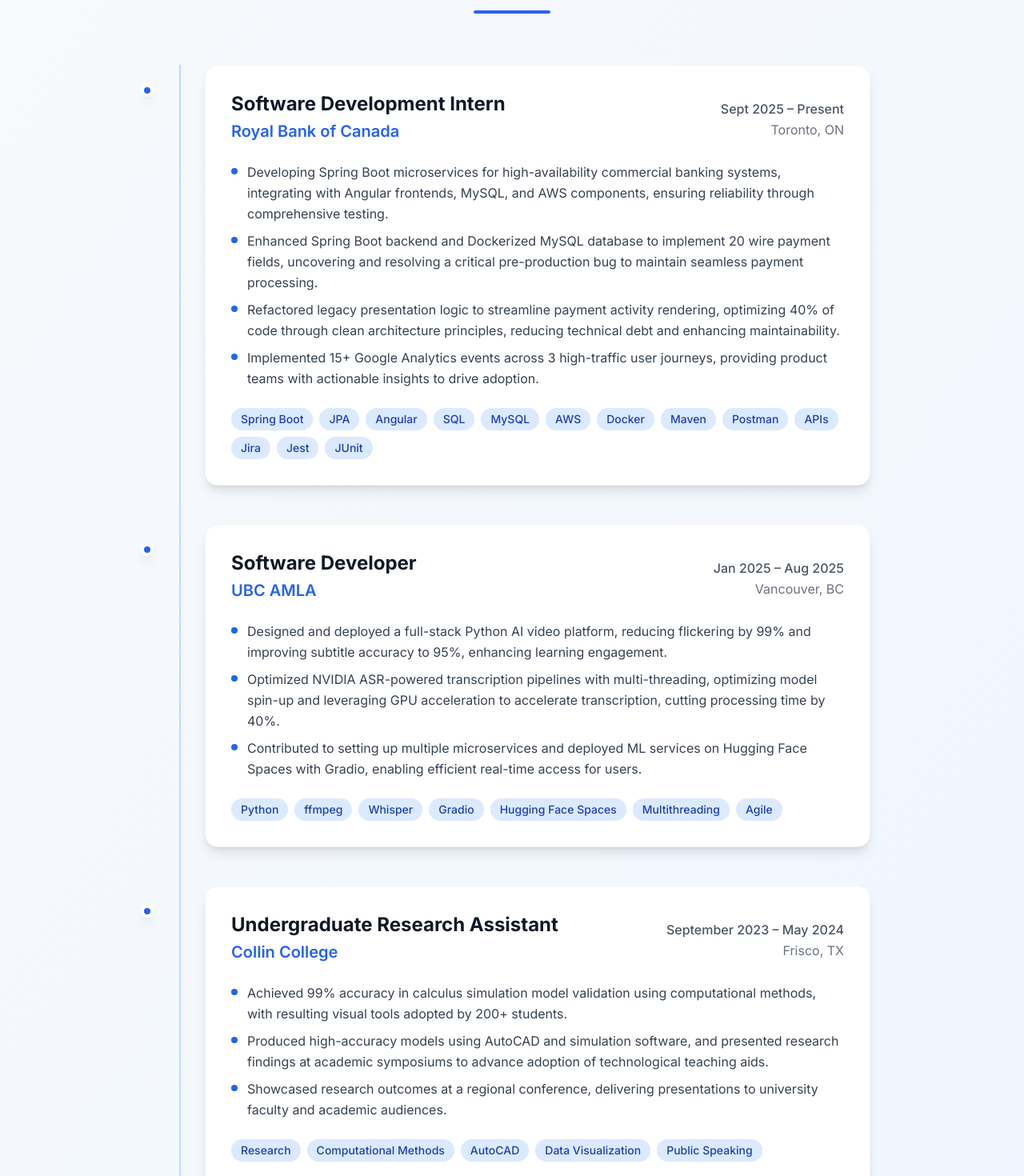
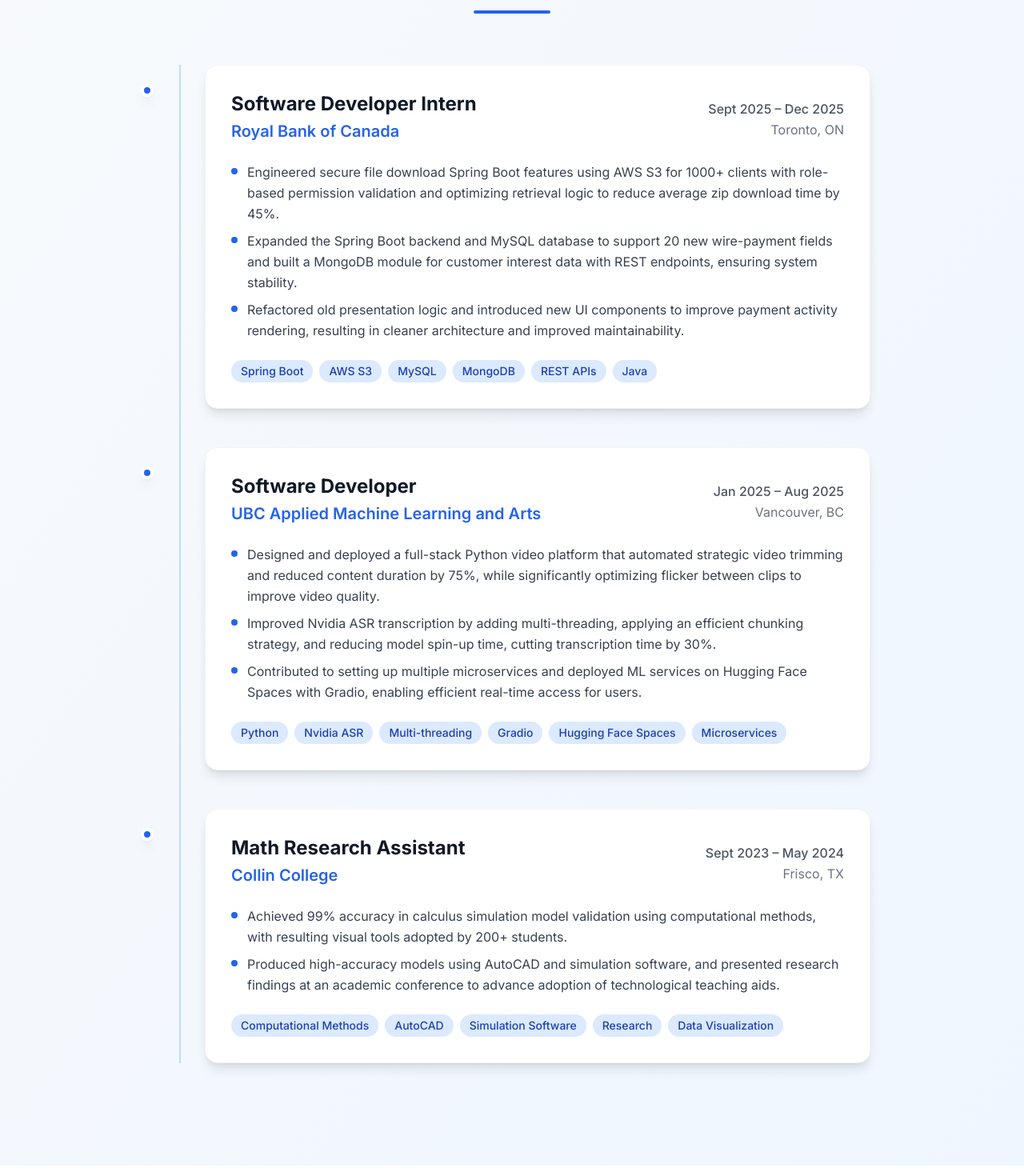
Before and after one commit to YuvamKumarSWE/PersonalPortfolio, a React (Vite) app: page /experience in a window 1280 px wide. Shown: the part 300-1770 px from the top of the page at 80% size. Built offline with nearby package versions, Linux system fonts and the light colour scheme; a web font is replaced by a local one.

Commit message:
Update info

```diff
--- a/src/Components/Experience.jsx
+++ b/src/Components/Experience.jsx
@@ -6,42 +6,41 @@
         {
             id: 1,
             company: "Royal Bank of Canada",
-            position: "Software Development Intern",
-            duration: "Sept 2025 – Present",
+            position: "Software Developer Intern",
+            duration: "Sept 2025 – Dec 2025",
             location: "Toronto, ON",
             description: [
-                "Developing Spring Boot microservices for high-availability commercial banking systems, integrating with Angular frontends, MySQL, and AWS components, ensuring reliability through comprehensive testing.",
-                "Enhanced Spring Boot backend and Dockerized MySQL database to implement 20 wire payment fields, uncovering and resolving a critical pre-production bug to maintain seamless payment processing.",
-                "Refactored legacy presentation logic to streamline payment activity rendering, optimizing 40% of code through clean architecture principles, reducing technical debt and enhancing maintainability.",
-                "Implemented 15+ Google Analytics events across 3 high-traffic user journeys, providing product teams with actionable insights to drive adoption."
+                "Engineered secure file download Spring Boot features using AWS S3 for 1000+ clients with role-based permission validation and optimizing retrieval logic to reduce average zip download time by 45%.",
+                "Expanded the Spring Boot backend and MySQL database to support 20 new wire-payment fields and built a MongoDB module for customer interest data with REST endpoints, ensuring system stability.",
+                "Refactored old presentation logic and introduced new UI components to improve payment activity rendering, resulting in cleaner architecture and improved maintainability."
             ],
-            technologies: ["Spring Boot", "JPA", "Angular", "SQL", "MySQL", "AWS", "Docker", "Maven", "Postman", "APIs", "Jira", "Jest", "JUnit"]
+            technologies: ["Spring Boot", "AWS S3", "MySQL", "MongoDB", "REST APIs", "Java"]
         },
         {
             id: 2,
-            company: "UBC AMLA",
+            company: "UBC Applied Machine Learning and Arts",
             position: "Software Developer",
+            duration: "Jan 2025 – Aug 2025",
             duration: "Jan 2025 – Aug 2025",
             location: "Vancouver, BC",
             description: [
-                "Designed and deployed a full-stack Python AI video platform, reducing flickering by 99% and improving subtitle accuracy to 95%, enhancing learning engagement.",
-                "Optimized NVIDIA ASR-powered transcription pipelines with multi-threading, optimizing model spin-up and leveraging GPU acceleration to accelerate transcription, cutting processing time by 40%.",
+                "Designed and deployed a full-stack Python video platform that automated strategic video trimming and reduced content duration by 75%, while significantly optimizing flicker between clips to improve video quality.",
+                "Improved Nvidia ASR transcription by adding multi-threading, applying an efficient chunking strategy, and reducing model spin-up time, cutting transcription time by 30%.",
                 "Contributed to setting up multiple microservices and deployed ML services on Hugging Face Spaces with Gradio, enabling efficient real-time access for users."
             ],
-            technologies: ["Python", "ffmpeg", "Whisper", "Gradio", "Hugging Face Spaces", "Multithreading", "Agile"]
+            technologies: ["Python", "Nvidia ASR", "Multi-threading", "Gradio", "Hugging Face Spaces", "Microservices"]
         },
         {
             id: 3,
             company: "Collin College",
-            position: "Undergraduate Research Assistant",
-            duration: "September 2023 – May 2024",
+            position: "Math Research Assistant",
+            duration: "Sept 2023 – May 2024",
             location: "Frisco, TX",
             description: [
                 "Achieved 99% accuracy in calculus simulation model validation using computational methods, with resulting visual tools adopted by 200+ students.",
-                "Produced high-accuracy models using AutoCAD and simulation software, and presented research findings at academic symposiums to advance adoption of technological teaching aids.",
-                "Showcased research outcomes at a regional conference, delivering presentations to university faculty and academic audiences."
+                "Produced high-accuracy models using AutoCAD and simulation software, and presented research findings at an academic conference to advance adoption of technological teaching aids."
             ],
-            technologies: ["Research", "Computational Methods", "AutoCAD", "Data Visualization", "Public Speaking"]
+            technologies: ["Computational Methods", "AutoCAD", "Simulation Software", "Research", "Data Visualization"]
         }
     ];
 
--- a/src/Components/NavBarComponents/Nav.jsx
+++ b/src/Components/NavBarComponents/Nav.jsx
@@ -38,7 +38,7 @@
         { name: "Home", path: "/" },
         { name: "Projects", path: "/projects" },
         { name: "Experience", path: "/experience" },
-        { name: "Resume", path: "https://drive.google.com/file/d/1VzAANP5IF1PdlMufoT0L7n2yYqaB-CmD/view?usp=sharing", external: true }
+        { name: "Resume", path: "https://drive.google.com/file/d/1YkqLrOuZAh8QRU7AhPRu2GgIwZI5Qqy7/view?usp=sharing", external: true }
     ];
 
     const hamburgerVariants = {
--- a/src/Components/Projects.jsx
+++ b/src/Components/Projects.jsx
@@ -6,8 +6,18 @@
 
 export default function Projects() {
     const projects = [
-         {
+        {
             id: 1,
+            img: "/images/studyforge.png",
+            title: "StudyForgeAI",
+            description: "A sophisticated AI-powered educational platform that revolutionizes how students and professionals synthesize knowledge from diverse information sources. Leverages cutting-edge natural language processing and Google's Gemini 2.5 Flash Lite AI model to automatically generate comprehensive, well-structured study guides from PDFs, web articles, YouTube videos, and raw text inputs—all through an elegant, modern web interface.",
+            github: "https://github.com/YuvamKumarSWE/StudyForgeAI",
+            deployed: "https://devpost.com/software/csgh5?_gl=1*3pyw0a*_gcl_au*NzQ2NTcyMzk5LjE3NjMwOTY3NDI.*_ga*MjAxMzg5NjM2Ni4xNzYzMDk2NzQy*_ga_0YHJK3Y10M*czE3NjU2ODI3ODUkbzIwJGcxJHQxNzY1NjgyNzg5JGo1NiRsMCRoMA..",
+            technologies: ["React", "Java", "Spring Boot", "Python", "LangChain", "MongoDB", "PostgreSQL", "Docker"],
+            status: "Completed"
+        },
+        {
+            id: 2,
             img: "/images/f1.png",
             title: "F1 Fantasy League",
             description: "Engineered a full-stack F1 Fantasy League platform using the MERN stack and TypeScript, enabling real-time user interactions, dynamic leaderboards, and seamless team management. Designed and implemented robust RESTful APIs in Node.js and Express for secure authentication and scalable backend infrastructure. Integrated advanced data visualization and responsive React UI components for an engaging fantasy team selection experience across devices.",
@@ -17,7 +27,7 @@
             status: "Live"
         },
         {
-            id: 2,
+            id: 3,
             img: "/images/note.png",
             title: "NOTEDLY AI",
             description: "An AI-powered note-taking application built with MERN stack and Python FastAPI. This tool helps users organize and enhance their notes with artificial intelligence capabilities, featuring smart categorization and content suggestions.",
@@ -27,7 +37,7 @@
             status: "Completed"
         },
         {
-            id: 3,
+            id: 4,
             img: "/images/spacify.png",
             title: "Spacify",
             description: "A comprehensive space research data platform built with Node.js, Express, and Oracle DB. Spacify shortens space research and data collection by aggregating information from various sources into a unified interface. Features complex SQL queries and a responsive GUI for efficient data retrieval and analysis.",
@@ -37,7 +47,7 @@
             status: "Completed"
         },
         {
-            id: 4,
+            id: 5,
             img: "/images/clockedin.png",
             title: "Clocked In",
             description: "A group habit tracker designed to help friends stay consistent with their goals. Users check in daily with photos, maintain streaks together, and receive timely notifications. Built with React.js, Firebase, and TailwindCSS.",
@@ -47,7 +57,7 @@
             status: "Live"
         },
         {
-            id: 5,
+            id: 6,
             img: "/images/stock.png",
             title: "AI Stock Predictor",
             description: "An intelligent stock prediction tool that uses AI algorithms to analyze market trends and provide investment insights. This tool helps users make informed decisions about their investments with real-time data analysis.",
@@ -57,7 +67,7 @@
             status: "Completed"
         },
         {
-            id: 6,
+            id: 7,
             img: "/images/anime.png",
             title: "Anime AI Recommendation System",
             description: "A personalized anime recommendation platform that uses machine learning algorithms to suggest anime based on user preferences. Built with the MERN stack (MongoDB, Express, React, Node.js) and integrates content-based filtering techniques.",
@@ -232,7 +242,7 @@
                                                 className="flex-1 flex items-center justify-center px-4 py-2 bg-blue-600 text-white font-semibold rounded-lg hover:bg-blue-700 transition-colors duration-200"
                                             >
                                                 <FiExternalLink className="mr-2" />
-                                                Live Demo
+                                                {project.title === "StudyForgeAI" ? "DevPost" : "Live Demo"}
                                             </motion.a>
                                         )}
                                     </div>
```
Also changed, not shown: public/images/studyforge.png (added), public/images/yuvam.jpeg.
